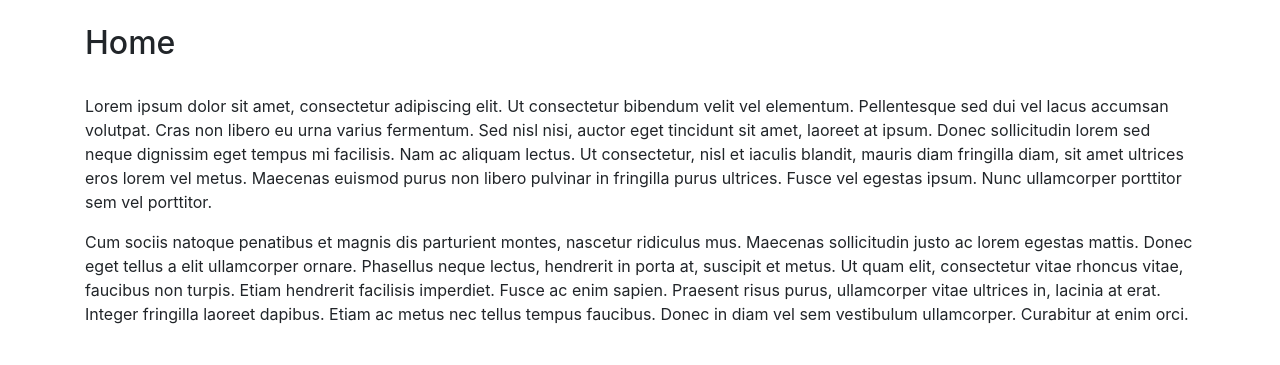
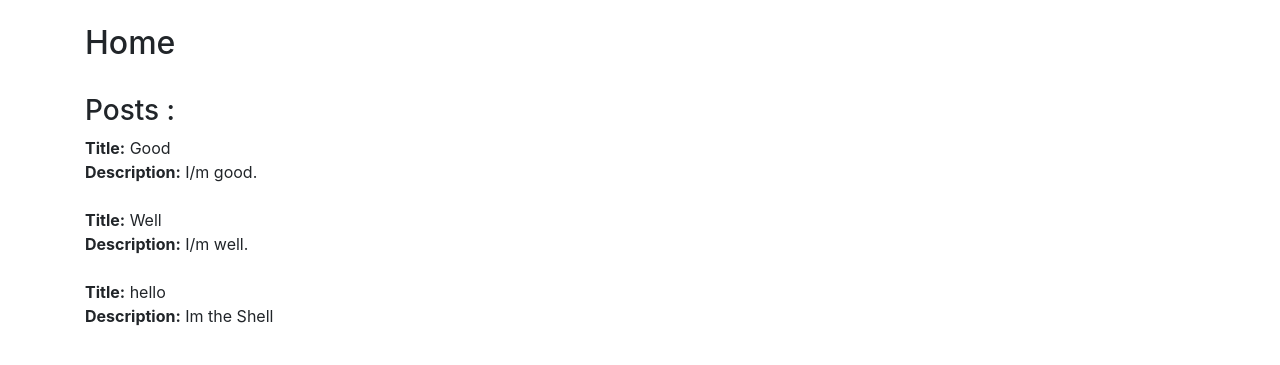
Before and after one commit to DerKip/ksalf, a Flask app: page / in a window 1280 px wide. Shown: the top 365 px of the page. Run offline with Flask 2, Linux system fonts and the light colour scheme; the visitor is signed in with stand-in values (Sample User, id 1); data comes from the database, SQL or seed files in the repository; some libraries are stand-ins or nearby versions.

Commit message:
[ft] creating  database object function and display posts on home page

```diff
--- a/app.py
+++ b/app.py
@@ -1,5 +1,5 @@
 from flask import Flask, render_template, request , redirect, url_for, \
-flash , session
+flash , session , g
 from functools import wraps
 import sqlite3
 
@@ -23,7 +23,10 @@ def login_required(f):
 @app.route('/')
 @login_required
 def home():
-    return render_template('index.html')
+    g.db = connect_db()
+    cur=g.db.execute('SELECT * FROM posts')
+    posts=[dict (title=row[0],description=row[1]) for row in cur.fetchall()]
+    return render_template('index.html',posts=posts)
 
 @app.route('/welcome')
 def welcome():
@@ -49,6 +52,9 @@ def logout():
     flash('logged out')
     return redirect(url_for('welcome'))
 
+# creating  database object function
+def connect_db():
+    return sqlite3.connect(app.database)
 
 if __name__=='__main__':
     app.run(debug=True)
--- a/templates/index.html
+++ b/templates/index.html
@@ -3,7 +3,11 @@
 	<div class="jumbo">
 		<h2>Home</h2>
 		<br/>
-		<p>Lorem ipsum dolor sit amet, consectetur adipiscing elit. Ut consectetur bibendum velit vel elementum. Pellentesque sed dui vel lacus accumsan volutpat. Cras non libero eu urna varius fermentum. Sed nisl nisi, auctor eget tincidunt sit amet, laoreet at ipsum. Donec sollicitudin lorem sed neque dignissim eget tempus mi facilisis. Nam ac aliquam lectus. Ut consectetur, nisl et iaculis blandit, mauris diam fringilla diam, sit amet ultrices eros lorem vel metus. Maecenas euismod purus non libero pulvinar in fringilla purus ultrices. Fusce vel egestas ipsum. Nunc ullamcorper porttitor sem vel porttitor.</p>
-		<p>Cum sociis natoque penatibus et magnis dis parturient montes, nascetur ridiculus mus. Maecenas sollicitudin justo ac lorem egestas mattis. Donec eget tellus a elit ullamcorper ornare. Phasellus neque lectus, hendrerit in porta at, suscipit et metus. Ut quam elit, consectetur vitae rhoncus vitae, faucibus non turpis. Etiam hendrerit facilisis imperdiet. Fusce ac enim sapien. Praesent risus purus, ullamcorper vitae ultrices in, lacinia at erat. Integer fringilla laoreet dapibus. Etiam ac metus nec tellus tempus faucibus. Donec in diam vel sem vestibulum ullamcorper. Curabitur at enim orci.</p>
+		<h3>Posts :</h3>
+		{% for post in posts %}
+		<strong>Title:</strong> {{ post.title}} <br>
+		<strong>Description:</strong> {{ post.description}} <br>
+		<br>
+		{% endfor %}
 	</div>
 {% endblock %}
```
